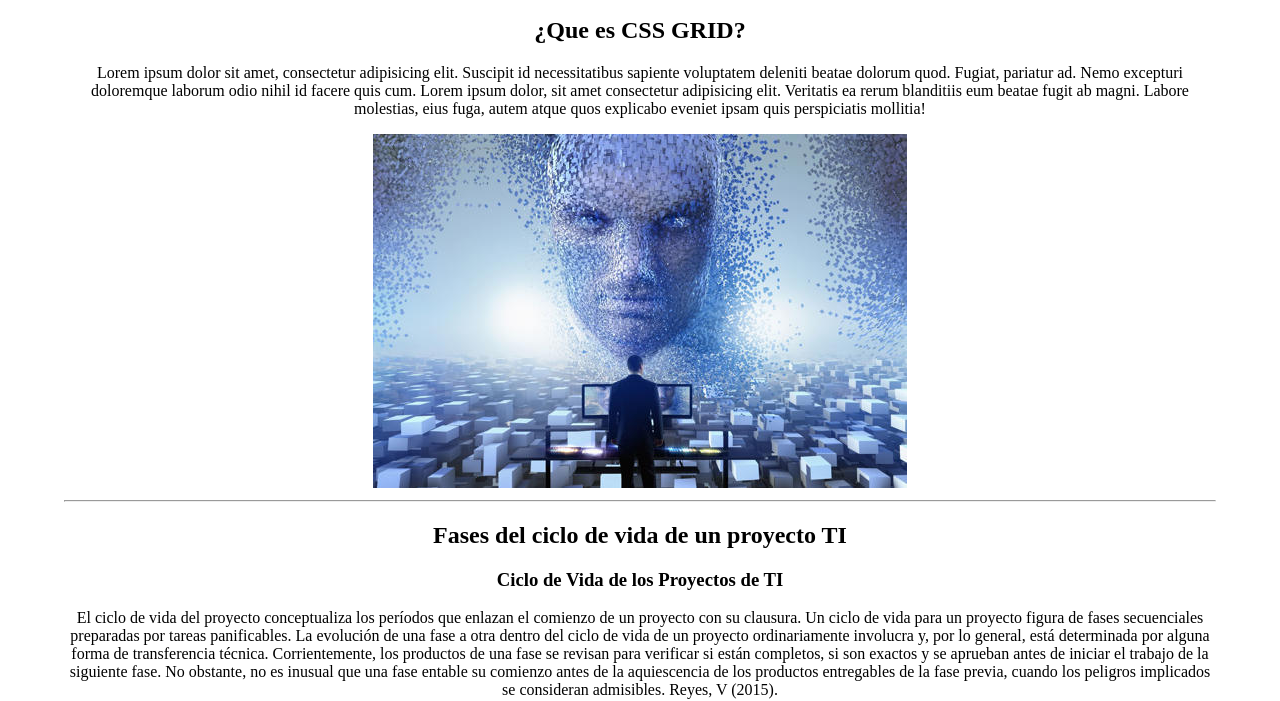
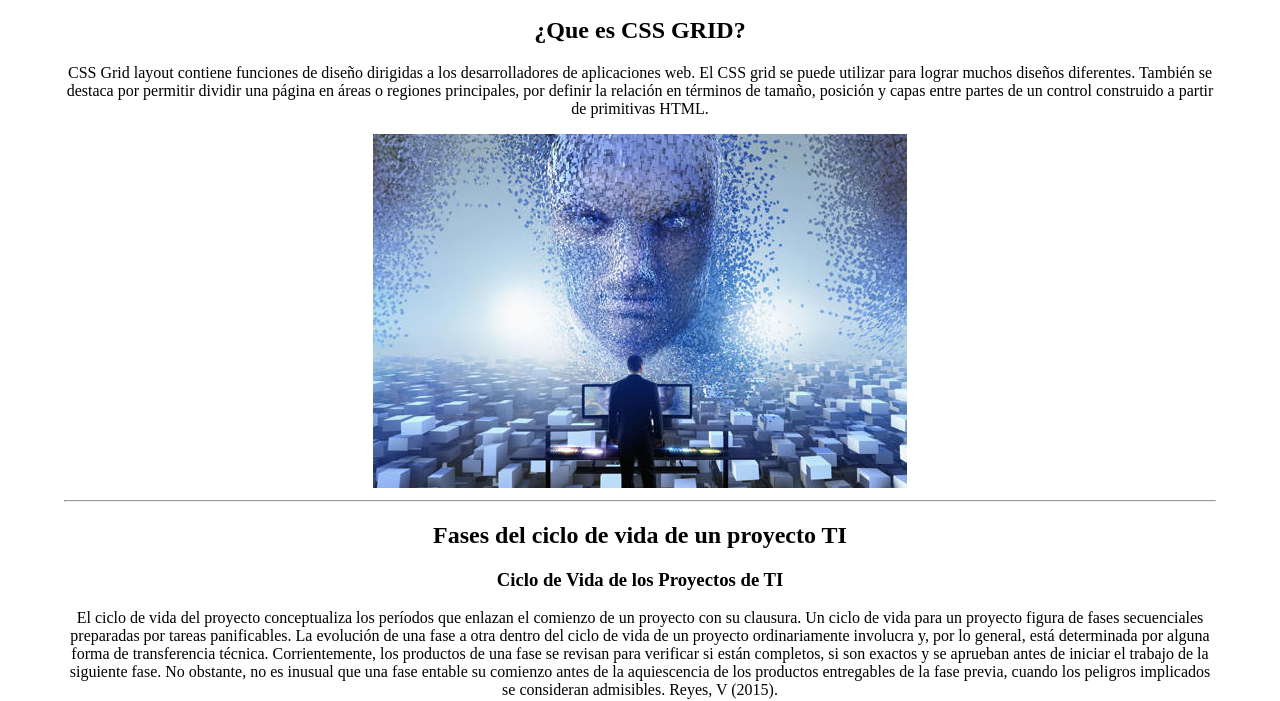
Before and after one commit to DMarcelacg/DSW-Diana-Cabrera-16-1-2023, a plain HTML site: page Fase2/index.html in a window 1280 px wide. Shown: the part 107-808 px from the top of the page. Drawn offline with Linux system fonts and the light colour scheme.

Commit message:
Actualización
Actualización

```diff
--- a/Fase2/index.html
+++ b/Fase2/index.html
@@ -37,14 +37,11 @@
     <section id="inicio">
         <h2>¿Que es CSS GRID?</h2>
         <p>
-            Lorem ipsum dolor sit amet, consectetur adipisicing elit.
-             Suscipit id necessitatibus sapiente voluptatem deleniti beatae
-            dolorum quod. Fugiat, pariatur ad. Nemo excepturi doloremque
-            laborum odio nihil id facere quis cum.
-            Lorem ipsum dolor, sit amet consectetur adipisicing elit.
-            Veritatis ea rerum blanditiis eum beatae fugit ab magni.
-             Labore molestias, eius fuga, autem atque quos explicabo
-              eveniet ipsam quis perspiciatis mollitia!
+            CSS Grid layout contiene funciones de diseño dirigidas a los desarrolladores
+            de aplicaciones web. El CSS grid se puede utilizar para lograr muchos diseños diferentes.
+             También se destaca por permitir dividir una página en áreas o regiones principales,
+             por definir la relación en términos de tamaño, posición y capas entre partes de un control
+             construido a partir de primitivas HTML.
         </p>
 
         <img src="img/imagen2.jpg" alt=" descripción de la imágen">
```
